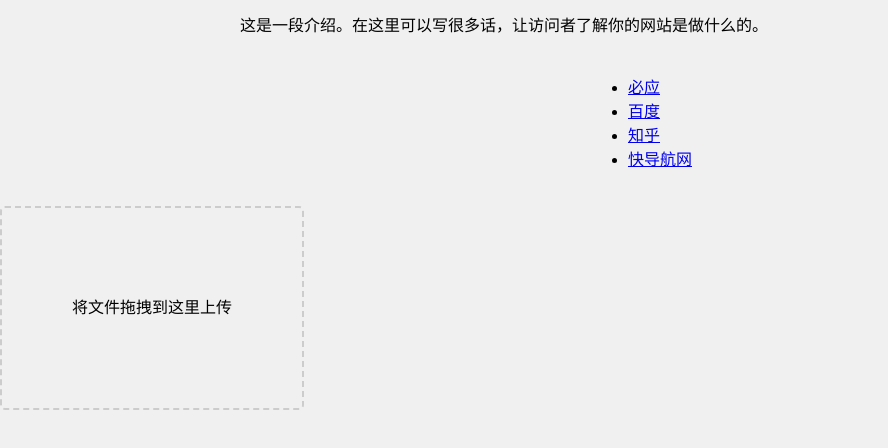
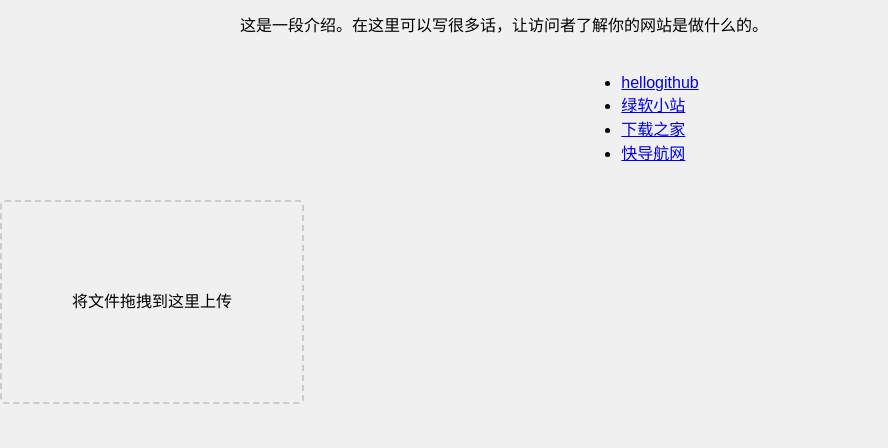
Before and after one commit to God338/God338.github.io, a plain HTML site: page index.html in a window 1280 px wide. Shown: the part 138-586 px from the top of the page, without its empty margins (0-888 px from the left). Drawn offline with Linux system fonts and the light colour scheme.

Commit message:
更新 index.html

```diff
--- a/index.html
+++ b/index.html
@@ -42,9 +42,9 @@
     <p>这是一段介绍。在这里可以写很多话，让访问者了解你的网站是做什么的。</p>
     <div class="links">
         <ul>
-            <li><a href="https://www.bing.com" target="_blank">必应</a></li>
-            <li><a href="https://www.baidu.com" target="_blank">百度</a></li>
-            <li><a href="https://www.zhihu.com" target="_blank">知乎</a></li>
+            <li><a href="https://hellogithub.com/" target="_blank">hellogithub</a></li>
+            <li><a href="https://www.gndown.com/" target="_blank">绿软小站</a></li>
+            <li><a href="https://m.downza.cn/" target="_blank">下载之家</a></li>
             <li><a href="https://www.hifast.cn/" target="_blank">快导航网</a></li>
             <!-- 在此处添加更多网站链接 -->
         </ul>
```
